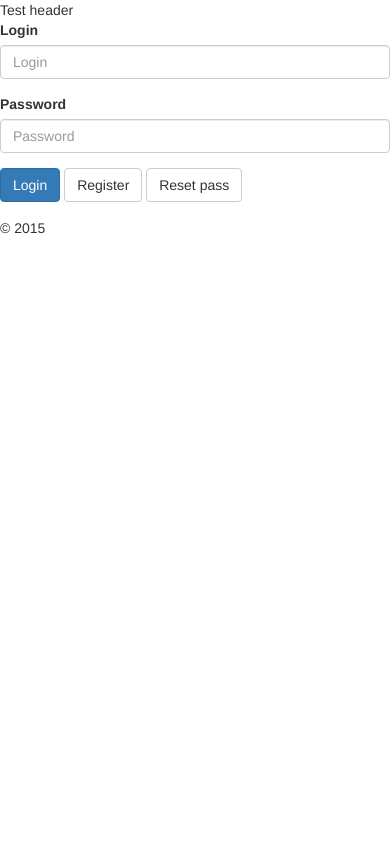
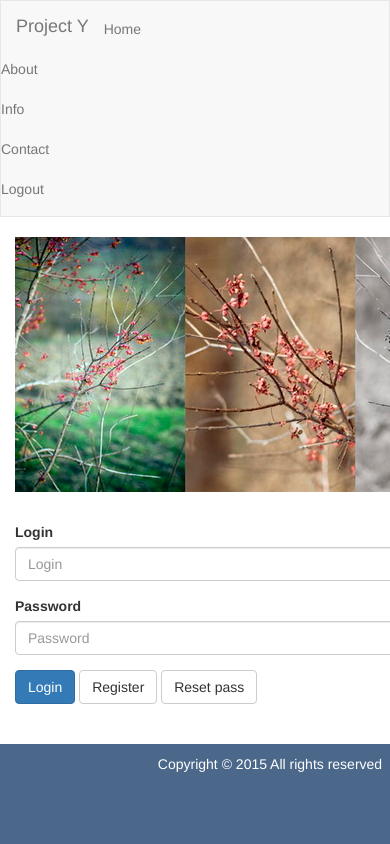
Before and after one commit to silviu6482/project, a CodeIgniter app: page / in a window 390 px wide; the page is wider, and only the part inside the window is pictured. Run offline with CodeIgniter, Linux system fonts and the light colour scheme.

Commit message:
Style/Views updates

```diff
--- a/application/views/dashboard/user_admin_add_view.php
+++ b/application/views/dashboard/user_admin_add_view.php
@@ -1,8 +1,8 @@
 <div class="row">
 
-  <div id="dashboard-side" class="col-md-2"></div>
+<!--   <div id="dashboard-side" class="col-md-2"></div> -->
 
-  <div id="dashboard-main" class="col-md-10">
+  <div id="dashboard-main" class="col-md-12">
 
     <div id="add_form_error" class="alert alert_error"></div>
 
--- a/application/views/dashboard/user_admin_update_view.php
+++ b/application/views/dashboard/user_admin_update_view.php
@@ -1,8 +1,8 @@
 <div class="row">
 
-	<div id="dashboard-side" class="col-md-2"></div>
+	<!-- <div id="dashboard-side" class="col-md-2"></div> -->
 
-	<div id="dashboard-main" class="col-md-10">
+	<div id="dashboard-main" class="col-md-12">
 		<ul class="list-group">
       <?php foreach ($users as $user) { ?>
         <li class="list-group-item"><?php echo "User: ", $user['login'], " | Email: ", $user['email'], " | Phone: ", $user['phone'], " | Age: ", $user['age']; ?>
--- a/application/views/dashboard/user_admin_view.php
+++ b/application/views/dashboard/user_admin_view.php
@@ -1,11 +1,11 @@
 
 <div class="row">
 
-	<div id="dashboard-side" class="col-md-2">
+<!-- 	<div id="dashboard-side" class="col-md-2"> -->
 
 	</div>
 
-	<div id="dashboard-main" class="col-md-10">
+	<div id="dashboard-main" class="col-md-12">
 		<ul class="list-group">
 			<?php foreach ($users as $user) { ?>
 				<li class="list-group-item"><?php echo $user['login']; ?>
--- a/application/views/dashboard/user_update_view.php
+++ b/application/views/dashboard/user_update_view.php
@@ -1,13 +1,11 @@
 
 <div class="row">
 
-	<div id="dashboard-side" class="col-md-2">
+<!-- 	<div id="dashboard-side" class="col-md-2"> -->
 
 	</div>
 
-	<div id="dashboard-main" class="col-md-10">
-
-    <div id="dashboard-main" class="col-md-10">
+    <div id="dashboard-main" class="col-md-12">
     <ul class="list-group">
         <li class="list-group-item"><?php echo "User: ", $user_data['login'], " | Email: ", $user_data['email'], " | Phone: ", $user_data['phone'], " | Age: ", $user_data['age']; ?></li>
     </ul>
--- a/application/views/home/home_view.php
+++ b/application/views/home/home_view.php
@@ -1,23 +1,27 @@
+<div class="img_home">
+<img src="<?=site_url('../public/img/red.jpg')?>">
+</div>
+
 <div class="row">
-<div id="home-side" class="col-md-6">
+<div id="home-side" class="col-md-12">
 	<form id="login_form" class="form-horizontal" method="post" action="<?=site_url('user/login')?>">
 
 		<div class="form-group">
-		<label class="col-sm-4 control-label">Login</label>
-			<div class="col-sm-8">
+		<label class="col-sm-2 control-label">Login</label>
+			<div class="col-sm-10">
 				<input type="text" class="form-control" name="login" placeholder="Login" />
 			</div>
 		</div>
 
 		<div class="form-group">
-			<label class="col-sm-4 control-label">Password</label>
-			<div class="col-sm-8">
+			<label class="col-sm-2 control-label">Password</label>
+			<div class="col-sm-10">
 				<input type="password" class="form-control" name="password" placeholder="Password" />
 			</div>
 		</div>
 
 		<div class="form-group">
-			<div class="col-sm-offset-4 col-sm-8">
+			<div class="col-sm-offset-2 col-sm-10">
 				<input type="submit" value="Login" class="btn btn-primary" />
 				<a class="btn btn-default" href="<?=site_url('home/register')?>">Register</a>
 				<a class="btn btn-default" href="<?=site_url('home/reset_pass')?>">Reset pass</a>
@@ -28,8 +32,6 @@
 
 </div>
 
-<div id="home-main" class="col-md-6">
-</div>
 </div>
 
 
--- a/application/views/home/inc/footer_view.php
+++ b/application/views/home/inc/footer_view.php
@@ -1,7 +1,9 @@
 </div>
 <!-- ends the wrapper started in header -->
 <footer>
-	&copy; <?=date('Y')?>
+	<div class="wrapper_footer">
+		Copyright &copy; <?=date('Y')?> All rights reserved
+	</div>
 </footer>
 
 </body>
--- a/application/views/home/inc/header_view.php
+++ b/application/views/home/inc/header_view.php
@@ -9,7 +9,20 @@
 </head>
 <body>
 	<header>
-		Test header
+		<nav class="navbar navbar-default">
+		<div class="container-fluid">
+			<div class="navbar-header">
+				<span class="navbar-brand">Project Y</span>
+				<ul class="nav navbar-nav">
+					<li><a href="<?=site_url('/')?>">Home</a></li>
+					<li><a href="#">About</a></li>
+					<li><a href="#">Info</a></li>
+					<li><a href="#">Contact</a></li>
+					<li><a href="<?=site_url('/dashboard/logout')?>">Logout</a></li>
+				</ul>
+			</div>
+		</div>
+	</nav>
 	</header>
 	<!-- start of wrapper - ends in footer -->
 	<div class="wrapper">
--- a/application/views/home/register_view.php
+++ b/application/views/home/register_view.php
@@ -1,5 +1,5 @@
 <div class="row">
-  <div id="home-side" class="col-md-6">
+  <div id="home-side" class="col-md-10">
     <div id="register_form_error" class="alert alert_error"></div>
 
       <form id="register_form" class="form-horizontal" method="post" action="<?=site_url('user/register')?>">
@@ -56,8 +56,8 @@
       </form>
     </div>
 
-  <div id="home-main" class="col-md-6">
-  </div>
+  <!-- <div id="home-main" class="col-md-6">
+  </div> -->
 
 </div>
 
--- a/application/views/home/reset_pass_view.php
+++ b/application/views/home/reset_pass_view.php
@@ -1,5 +1,5 @@
 <div class="row">
-	<div id="home-side" class="col-md-6">
+	<div id="home-side" class="col-md-10">
 		<form id="reset_pass" class="form-horizontal" method="post" action="<?=site_url('user/reset_pass')?>">
 			<div class="form-group">
 				<label class="col-sm-4 control-label">Email</label>
@@ -17,8 +17,8 @@
 		</form>
 	</div>
 
-	<div id="home-main" class="col-md-6">
-	</div>
+<!-- 	<div id="home-main" class="col-md-6">
+	</div> -->
 </div>
 
 <script type="text/javascript">
--- a/public/css/style.css
+++ b/public/css/style.css
@@ -1,6 +1,7 @@
 /** Overides bootstrap */
 body {
 	overflow-x: hidden;
+	margin: 0 0 100px; /* bottom = footer height */
 }
 
 /*.wrapper {
@@ -24,3 +25,51 @@ body {
 	background: #f2f2f2;
 	min-height: 500px;
 }
+
+.container-fluid {
+	width: 600px;
+}
+
+.wrapper {
+	width: 600px;
+	margin-left: auto;
+	margin-right: auto;
+}
+
+.wrapper_footer {
+	width: 540px;
+	margin-left: auto;
+	margin-right: auto;
+	text-align: center;
+	padding-top: 10px;
+}
+
+html {
+    position: relative;
+    min-height: 100%;
+}
+
+
+footer {
+    position: absolute;
+    left: 0;
+    bottom: 0;
+    height: 100px;
+    width: 100%;
+    background-color: #4B688B;
+    color: white;
+}
+
+.img_home {
+
+	padding-bottom: 30px;
+	padding-left: 15px;
+	padding-right: 15px;
+}
+
+.row {
+
+	width: 540px;
+	margin-right: 0 !important;
+	margin-left: 0 !important;
+}
```
Also changed, not shown: public/img/[Originals]/red.jpg (added), public/img/red.jpg (added).
